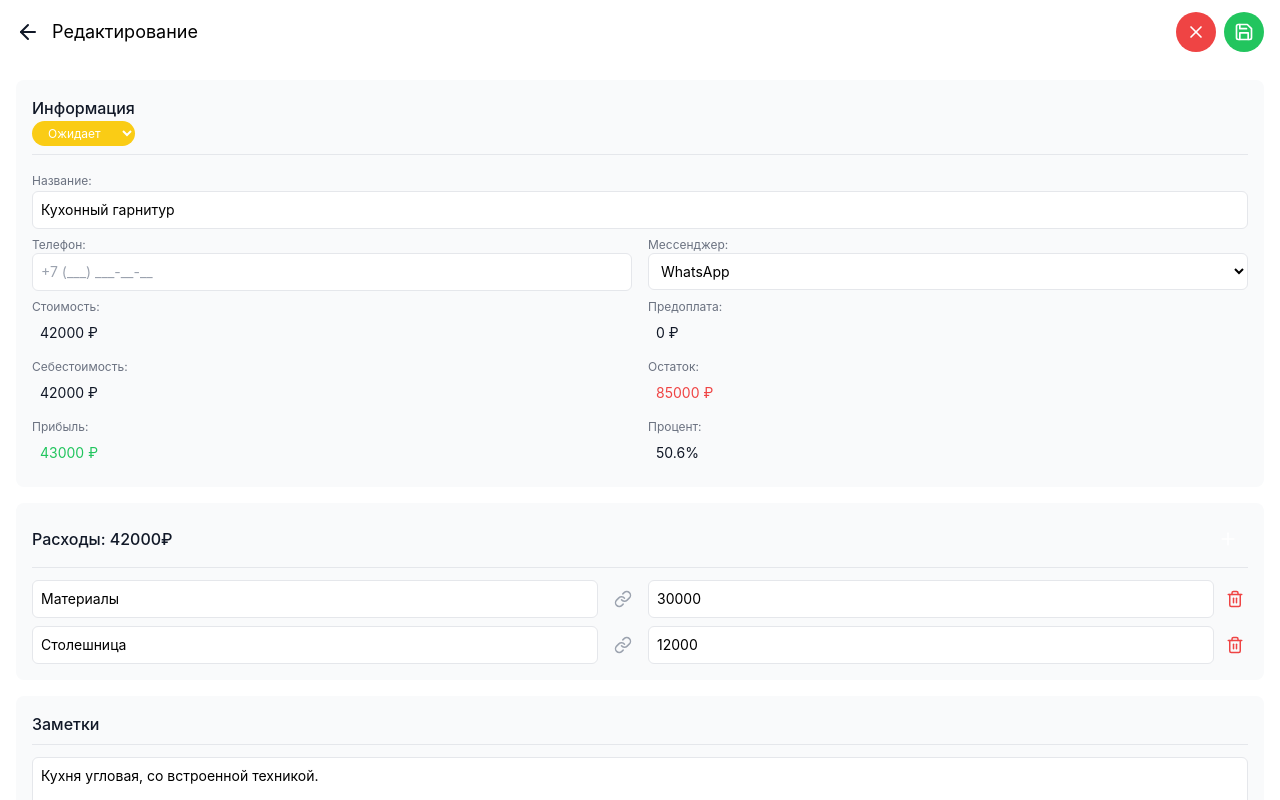
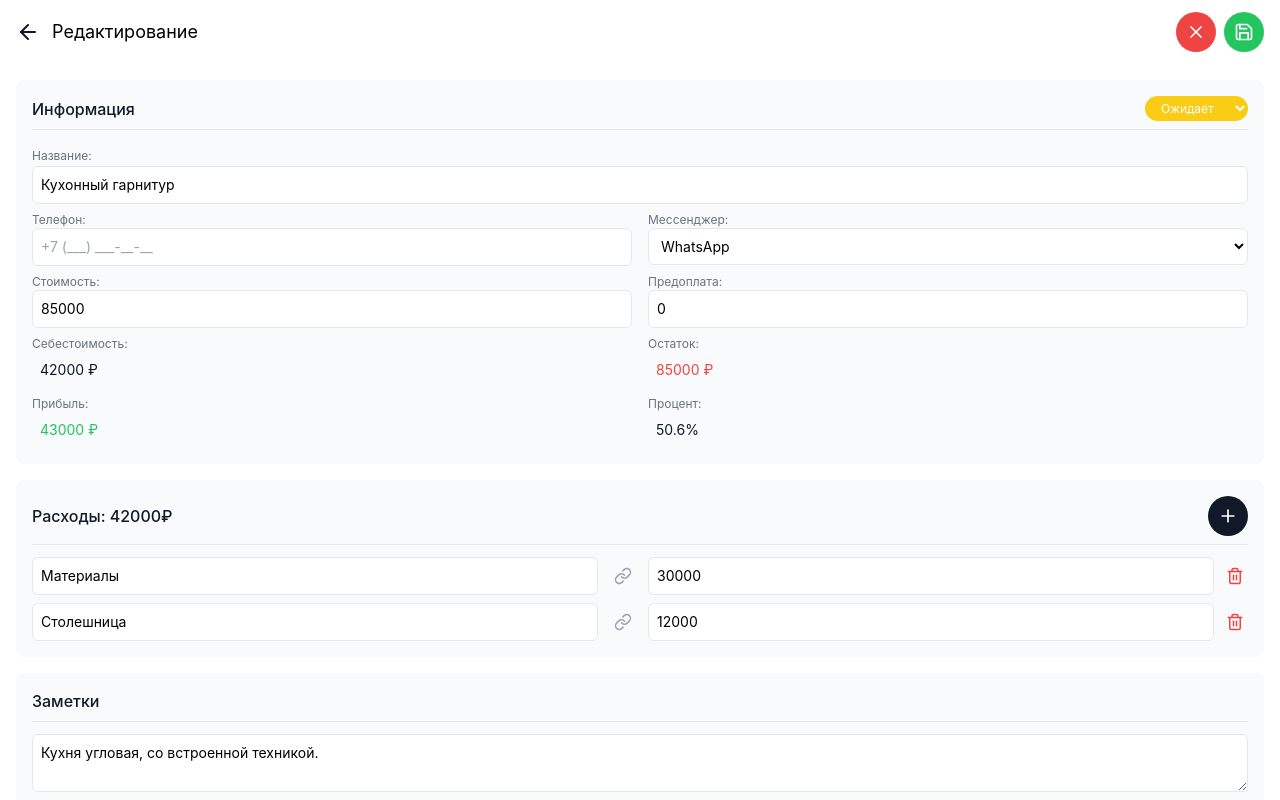
Before and after one commit to 1x5/pr-lite, a React (Create React App) app: page /order/1 in a window 1280 px wide. Both pictures are taken after a click on the button 1244 px from the left and 32 px from the top of the page. Shown: the top 800 px of the page. Built offline with nearby package versions, Linux system fonts and the light colour scheme.

Commit message:
fix: исправлены расчеты в разделе информация, добавлен стиль кнопки добавления расхода, перемещен статус заказа

```diff
--- a/src/pages/OrderPage.jsx
+++ b/src/pages/OrderPage.jsx
@@ -143,8 +143,8 @@ const OrderPage = () => {
 
   const totalExpenses = order.expenses.reduce((sum, exp) => sum + exp.amount, 0);
   const remaining = order.price - order.prepayment;
-  const profit = order.profit;
-  const profitPercentage = order.profitPercent;
+  const profit = order.price - totalExpenses;
+  const profitPercentage = order.price > 0 ? ((profit / order.price) * 100).toFixed(1) : 0;
 
   return (
     <div className="flex flex-col min-h-screen bg-white">
@@ -198,7 +198,7 @@ const OrderPage = () => {
       <main className="flex-1 p-2 sm:p-4 space-y-4">
         {/* Информация */}
         <section className={styles.section}>
-          <header className={styles.header}>
+          <header className={styles.headerWithFlex}>
             <h2 className={styles.sectionTitle}>Информация</h2>
             {isEditing ? (
               <select
@@ -211,7 +211,7 @@ const OrderPage = () => {
                 ))}
               </select>
             ) : (
-              <span className={styles.statusBadge}>
+              <span className={`${styles.statusBadge} ${statusOptions[order.status]?.class}`}>
                 {statusOptions[order.status]?.text}
               </span>
             )}
@@ -267,7 +267,16 @@ const OrderPage = () => {
               <div className="space-y-2">
                 <div>
                   <div className={styles.label}>Стоимость:</div>
-                  <div className={styles.valueText}>{order.cost} ₽</div>
+                  {isEditing ? (
+                    <input
+                      type="number"
+                      value={order.price}
+                      onChange={(e) => setOrder(prev => ({ ...prev, price: Number(e.target.value) }))}
+                      className={styles.input}
+                    />
+                  ) : (
+                    <div className={styles.valueText}>{order.price} ₽</div>
+                  )}
                 </div>
                 <div>
                   <div className={styles.label}>Себестоимость:</div>
@@ -282,7 +291,16 @@ const OrderPage = () => {
               <div className="space-y-2">
                 <div>
                   <div className={styles.label}>Предоплата:</div>
-                  <div className={styles.valueText}>{order.prepayment} ₽</div>
+                  {isEditing ? (
+                    <input
+                      type="number"
+                      value={order.prepayment}
+                      onChange={(e) => setOrder(prev => ({ ...prev, prepayment: Number(e.target.value) }))}
+                      className={styles.input}
+                    />
+                  ) : (
+                    <div className={styles.valueText}>{order.prepayment} ₽</div>
+                  )}
                 </div>
                 <div>
                   <div className={styles.label}>Остаток:</div>
@@ -304,7 +322,7 @@ const OrderPage = () => {
             {isEditing && (
               <button
                 onClick={addExpense}
-                className={styles.actionButton}
+                className={`${styles.actionButton} bg-gray-900`}
               >
                 <Plus size={20} className="text-white" />
               </button>
```
